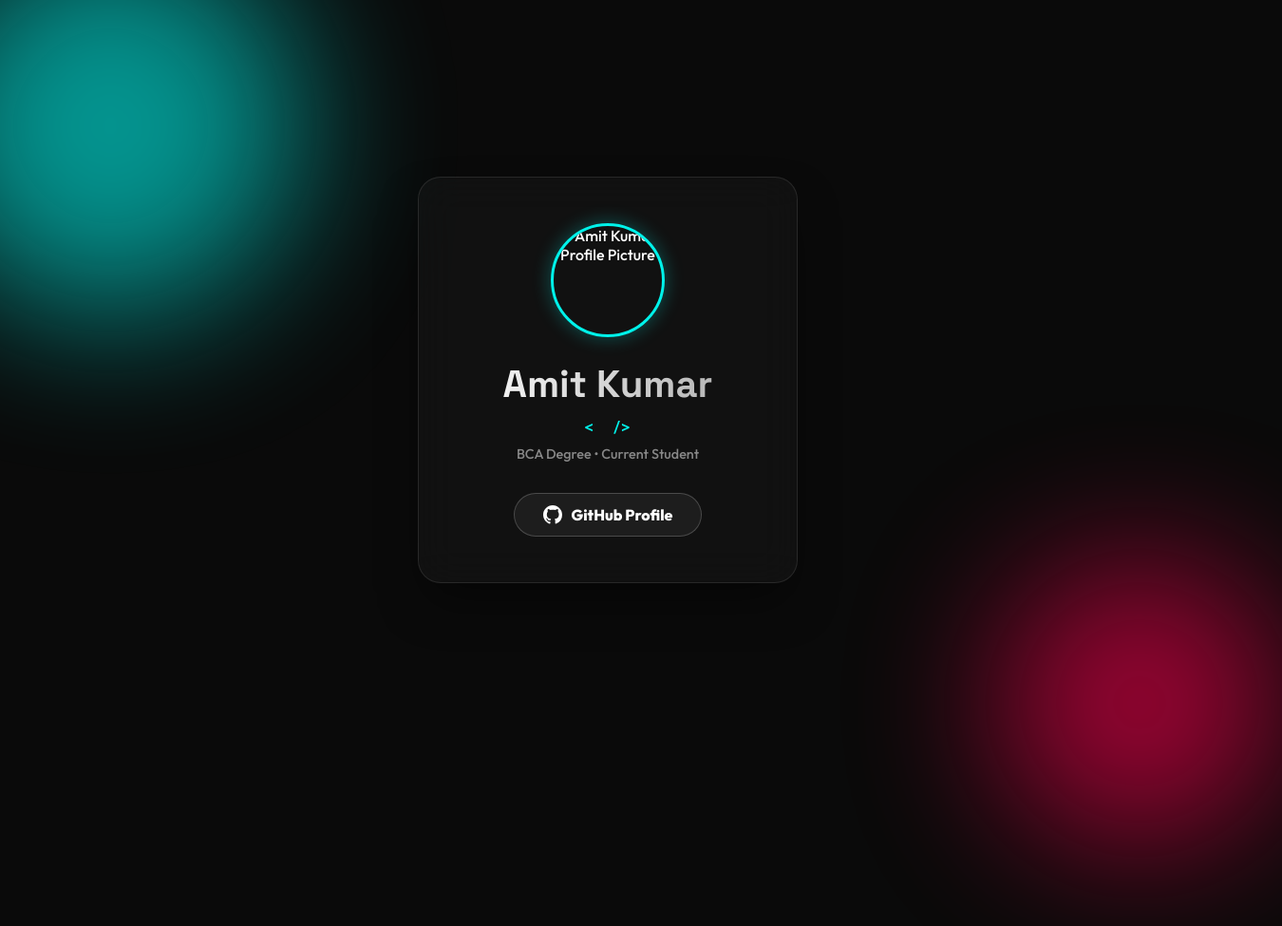
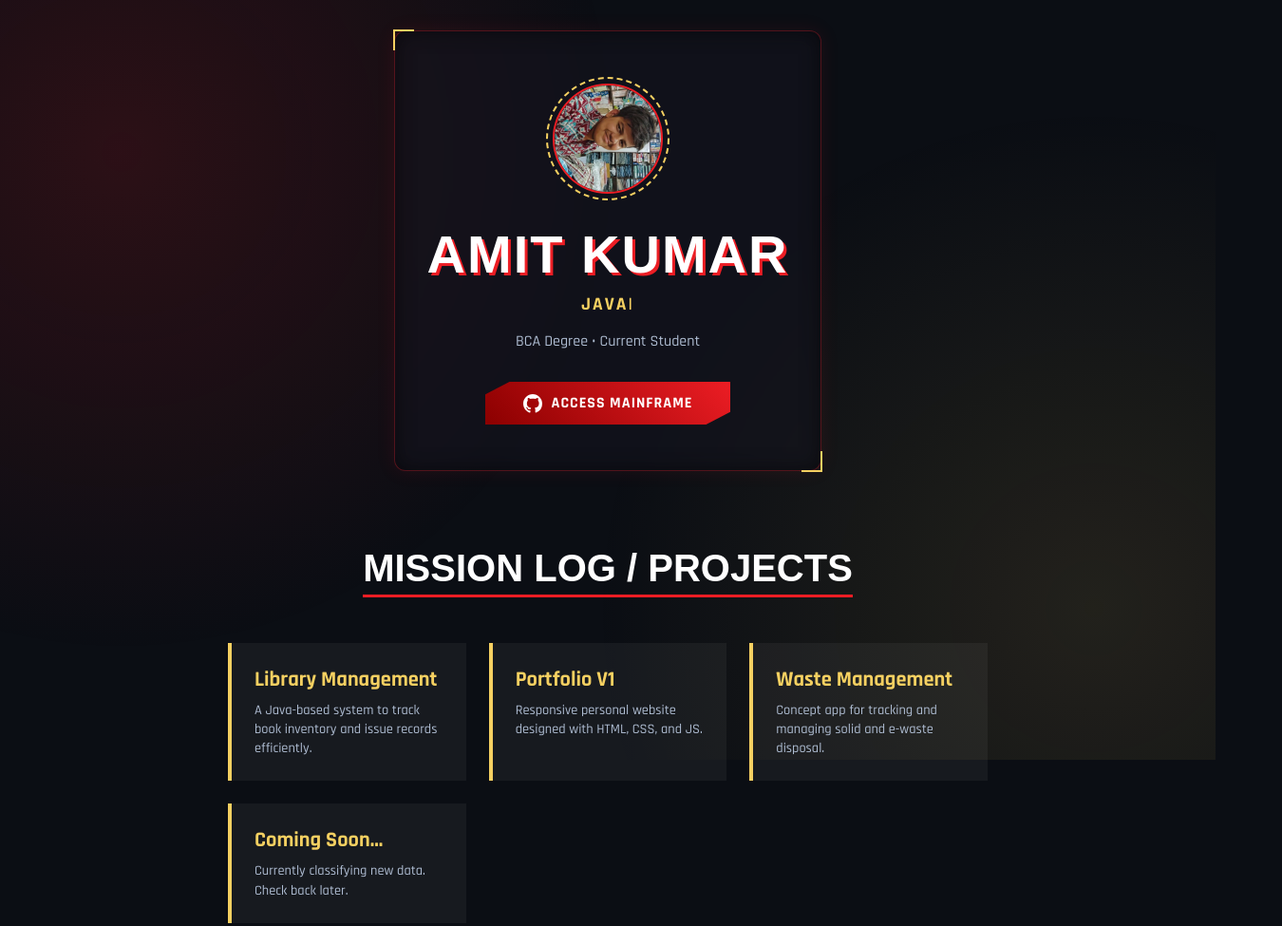
Before and after one commit to localhostamit/localhostamit.github.io, a plain HTML site: page index.html in a window 1280 px wide. Shown: the top 975 px of the page at 95% size, 1350 px wide, since content can reach past the window. Before the commit the page ends 890 px from the top, so only its background shows below. Drawn offline with Linux system fonts and the light colour scheme; a web font is replaced by a local one.

Commit message:
Revamp portfolio page with Marvel theme
Updated the portfolio page to reflect a Marvel-themed design with new styles, layout, and content.

```diff
--- a/index.html
+++ b/index.html
@@ -3,19 +3,21 @@
 <head>
     <meta charset="UTF-8">
     <meta name="viewport" content="width=device-width, initial-scale=1.0">
-    <title>Amit Kumar | Portfolio</title>
+    <title>Amit Kumar | MCU Portfolio</title>
     <link rel="preconnect" href="https://fonts.googleapis.com">
     <link rel="preconnect" href="https://fonts.gstatic.com" crossorigin>
-    <link href="https://fonts.googleapis.com/css2?family=Outfit:wght@300;500;800&family=Space+Grotesk:wght@700&display=swap" rel="stylesheet">
+    <link href="https://fonts.googleapis.com/css2?family=Marvel:wght@400;700&family=Rajdhani:wght@500;700&display=swap" rel="stylesheet">
 
     <style>
         :root {
-            --bg-color: #0a0a0a;
-            --card-bg: rgba(255, 255, 255, 0.03);
-            --primary: #00f2ea;
-            --secondary: #ff0050;
+            /* Marvel Theme Colors */
+            --bg-color: #0B0E14; /* Dark Space Black */
+            --card-bg: rgba(20, 20, 30, 0.6);
+            --primary: #EC1D24; /* Marvel Red */
+            --secondary: #F5D061; /* Infinity Gold */
+            --accent: #4da6ff; /* Tesseract Blue */
             --text-main: #ffffff;
-            --text-muted: #888888;
+            --text-muted: #aebcd1;
         }
 
         * {
@@ -26,110 +28,125 @@
 
         body {
             background-color: var(--bg-color);
-            font-family: 'Outfit', sans-serif;
-            height: 100vh;
+            font-family: 'Rajdhani', sans-serif; /* Tech/Sci-Fi Font */
+            min-height: 100vh; /* Allow scrolling */
+            color: var(--text-main);
+            position: relative;
+            overflow-x: hidden;
+            padding: 2rem 0;
+        }
+
+        /* Background Energy Effects */
+        .bg-effect {
+            position: fixed;
+            top: 0;
+            left: 0;
+            width: 100%;
+            height: 100%;
+            z-index: -1;
+            background:
+                radial-gradient(circle at 10% 20%, rgba(236, 29, 36, 0.15) 0%, transparent 40%),
+                radial-gradient(circle at 90% 80%, rgba(245, 208, 97, 0.1) 0%, transparent 40%);
+        }
+
+        .container {
+            width: 90%;
+            max-width: 800px;
+            margin: 0 auto;
             display: flex;
-            justify-content: center;
+            flex-direction: column;
             align-items: center;
-            overflow: hidden;
-            color: var(--text-main);
+            gap: 3rem;
+        }
+
+        /* --- MAIN PROFILE CARD --- */
+        .card {
+            background: var(--card-bg);
+            width: 100%;
+            max-width: 450px;
+            padding: 3rem 2rem;
+            border-radius: 12px;
+            /* Tech border effect */
+            border: 1px solid rgba(236, 29, 36, 0.3);
+            box-shadow:
+                0 0 20px rgba(236, 29, 36, 0.1),
+                inset 0 0 20px rgba(0, 0, 0, 0.5);
+            backdrop-filter: blur(10px);
+            text-align: center;
+            transform-style: preserve-3d;
+            transform: perspective(1000px);
             position: relative;
         }
 
-        /* Animated Background Blobs */
-        .blob {
+        /* Corner accents for tech look */
+        .card::before, .card::after {
+            content: '';
             position: absolute;
+            width: 20px;
+            height: 20px;
+            border: 2px solid var(--secondary);
+            transition: 0.3s;
+        }
+        .card::before { top: -2px; left: -2px; border-right: 0; border-bottom: 0; }
+        .card::after { bottom: -2px; right: -2px; border-left: 0; border-top: 0; }
+
+        /* Profile Image */
+        .avatar-container {
+            width: 130px;
+            height: 130px;
+            margin: 0 auto 1.5rem;
+            padding: 5px;
             border-radius: 50%;
-            filter: blur(80px);
-            z-index: -1;
-            opacity: 0.6;
-            animation: float 10s infinite alternate;
+            border: 2px dashed var(--secondary); /* Iron Man Arc Reactor vibe */
+            animation: spin-slow 20s linear infinite;
+            transform: translateZ(30px);
         }
 
-        .blob-1 {
-            width: 400px;
-            height: 400px;
-            background: var(--primary);
-            top: -100px;
-            left: -100px;
-        }
-
-        .blob-2 {
-            width: 300px;
-            height: 300px;
-            background: var(--secondary);
-            bottom: -50px;
-            right: -50px;
-            animation-delay: -5s;
-        }
-
-        /* The Glass Card */
-        .card {
-            background: var(--card-bg);
-            width: 90%;
-            max-width: 400px;
-            padding: 3rem 2rem;
-            border-radius: 24px;
-            border: 1px solid rgba(255, 255, 255, 0.1);
-            backdrop-filter: blur(20px);
-            -webkit-backdrop-filter: blur(20px);
-            box-shadow: 0 25px 50px -12px rgba(0, 0, 0, 0.5);
-            text-align: center;
-            transform-style: preserve-3d;
-            transform: perspective(1000px);
-            transition: transform 0.1s ease;
-        }
-
-        /* Profile Image */
         .avatar {
-            width: 120px; /* Slightly larger for better detail */
-            height: 120px;
+            width: 100%;
+            height: 100%;
             border-radius: 50%;
-            margin: 0 auto 1.5rem;
-            display: block; /* Ensures centering */
-            overflow: hidden; /* Important for image within circle */
-            box-shadow: 0 0 20px rgba(0, 242, 234, 0.3);
+            overflow: hidden;
+            border: 2px solid var(--primary);
             position: relative;
-            transform: translateZ(20px);
-            border: 3px solid var(--primary); /* Nice border around image */
         }
 
         .avatar img {
             width: 100%;
             height: 100%;
-            object-fit: cover; /* Ensures image fills the circle without distortion */
-            object-position: center; /* Centers the image within the circle */
+            object-fit: cover;
+            object-position: center;
+            display: block;
         }
 
         /* Typography */
         h1 {
-            font-family: 'Space Grotesk', sans-serif;
-            font-size: 2.5rem;
+            font-family: 'Marvel', sans-serif; /* Official Marvel Font Style */
+            font-size: 3.5rem;
+            letter-spacing: 2px;
             margin-bottom: 0.5rem;
-            background: linear-gradient(to right, #fff, #aaa);
-            -webkit-background-clip: text;
-            -webkit-text-fill-color: transparent;
-            transform: translateZ(30px);
+            text-transform: uppercase;
+            color: var(--text-main);
+            text-shadow: 3px 3px 0px var(--primary);
+            transform: translateZ(40px);
         }
 
         .status-container {
-            font-size: 1.1rem;
-            color: var(--primary);
-            margin-bottom: 0.5rem;
-            font-weight: 500;
-            letter-spacing: 1px;
+            font-size: 1.2rem;
+            color: var(--secondary);
+            margin-bottom: 1rem;
+            font-weight: 700;
+            letter-spacing: 2px;
             text-transform: uppercase;
-            transform: translateZ(25px);
-            display: flex;
-            justify-content: center;
-            gap: 10px;
+            transform: translateZ(30px);
         }
 
         .degree {
             color: var(--text-muted);
-            font-size: 0.9rem;
+            font-size: 1rem;
             margin-bottom: 2rem;
             transform: translateZ(20px);
+            font-family: 'Rajdhani', sans-serif;
         }
 
         /* Github Button */
@@ -137,126 +154,168 @@
             display: inline-flex;
             align-items: center;
             gap: 10px;
-            padding: 12px 30px;
-            background: rgba(255, 255, 255, 0.05);
+            padding: 12px 40px;
+            background: linear-gradient(45deg, #8b0000, var(--primary));
             color: white;
             text-decoration: none;
-            border-radius: 50px;
-            border: 1px solid rgba(255, 255, 255, 0.2);
-            font-weight: 600;
-            transition: all 0.3s cubic-bezier(0.4, 0, 0.2, 1);
-            position: relative;
-            overflow: hidden;
-            transform: translateZ(40px);
+            border: none;
+            font-weight: 700;
+            text-transform: uppercase;
+            letter-spacing: 1px;
+            clip-path: polygon(10% 0, 100% 0, 100% 70%, 90% 100%, 0 100%, 0 30%); /* Avengers styling */
+            transition: all 0.3s ease;
+            transform: translateZ(50px);
         }
 
         .btn:hover {
-            background: white;
+            background: var(--secondary);
             color: black;
-            box-shadow: 0 0 30px rgba(255, 255, 255, 0.4);
-            transform: translateZ(50px) scale(1.05);
+            box-shadow: 0 0 20px var(--secondary);
+            transform: translateZ(60px) scale(1.05);
         }
 
-        .btn svg {
-            width: 20px;
-            height: 20px;
-            fill: currentColor;
+        .btn svg { width: 20px; height: 20px; fill: currentColor; }
+
+        /* --- PROJECTS SECTION --- */
+        .projects-title {
+            font-family: 'Marvel', sans-serif;
+            font-size: 2.5rem;
+            color: var(--text-main);
+            text-transform: uppercase;
+            border-bottom: 3px solid var(--primary);
+            padding-bottom: 5px;
+            margin-top: 2rem;
         }
 
-        /* Animations */
-        @keyframes float {
-            0% { transform: translate(0, 0); }
-            100% { transform: translate(20px, 40px); }
+        .projects-grid {
+            display: grid;
+            grid-template-columns: repeat(auto-fit, minmax(250px, 1fr));
+            gap: 1.5rem;
+            width: 100%;
         }
 
-        /* Mobile responsiveness */
-        @media (max-width: 480px) {
-            h1 { font-size: 2rem; }
-            .blob-1 { width: 200px; height: 200px; }
+        .project-card {
+            background: rgba(255, 255, 255, 0.05);
+            padding: 1.5rem;
+            border-left: 4px solid var(--secondary);
+            transition: 0.3s;
+            position: relative;
+            overflow: hidden;
         }
+
+        .project-card:hover {
+            background: rgba(236, 29, 36, 0.1);
+            transform: translateY(-5px);
+            box-shadow: 0 5px 15px rgba(0,0,0,0.5);
+        }
+
+        .project-card h3 {
+            color: var(--secondary);
+            margin-bottom: 0.5rem;
+            font-size: 1.4rem;
+        }
+
+        .project-card p {
+            font-size: 0.9rem;
+            color: var(--text-muted);
+            line-height: 1.4;
+        }
+
+        @keyframes spin-slow {
+            from { transform: rotate(0deg); }
+            to { transform: rotate(360deg); }
+        }
+
     </style>
 </head>
 <body>
 
-    <div class="blob blob-1"></div>
-    <div class="blob blob-2"></div>
+    <div class="bg-effect"></div>
 
+    <div class="container">
         <div class="card" id="tiltCard">
+            <div class="avatar-container">
                 <div class="avatar">
-            <img profile.jpg alt="Amit Kumar Profile Picture">
+                    <img src="profile.jpg" alt="Amit Kumar" onerror="this.style.display='none'">
+                </div>
             </div>
 
             <h1>Amit Kumar</h1>
 
             <div class="status-container">
-            <span>&lt;</span>
-            <span id="typing-text"></span>
-            <span>/&gt;</span>
+                <span id="typing-text"></span><span style="animation: blink 1s infinite">|</span>
             </div>
 
             <p class="degree">BCA Degree • Current Student</p>
 
             <a href="https://github.com/localhostamit" target="_blank" class="btn">
                 <svg viewBox="0 0 24 24" xmlns="http://www.w3.org/2000/svg"><path d="M12 0C5.37 0 0 5.37 0 12c0 5.31 3.435 9.795 8.205 11.385.6.105.825-.255.825-.57 0-.285-.015-1.23-.015-2.235-3.015.66-3.795-1.455-3.795-1.455-.54-1.38-1.335-1.755-1.335-1.755-1.095-.75.09-.735.09-.735 1.2.09 1.83 1.23 1.83 1.23 1.08 1.86 2.805 1.32 3.495 1.005.105-.78.42-1.32.765-1.62-2.67-.3-5.46-1.335-5.46-5.925 0-1.305.465-2.385 1.23-3.225-.12-.3-.54-1.53.12-3.225 0 0 1.005-.315 3.3 1.23.96-.27 1.98-.405 3-.405 1.02 0 2.04.135 3 .405 2.295-1.56 3.3-1.23 3.3-1.23.66 1.695.24 2.925.12 3.225.765.84 1.23 1.905 1.23 3.225 0 4.605-2.805 5.625-5.475 5.925.435.375.81 1.095.81 2.22 0 1.605-.015 2.895-.015 3.285 0 .315.225.69.825.57A12.02 12.02 0 0024 12c0-6.63-5.37-12-12-12z"/></svg>
-            GitHub Profile
+                Access Mainframe
             </a>
         </div>
 
+        <h2 class="projects-title">Mission Log / Projects</h2>
+        <div class="projects-grid">
+            <div class="project-card">
+                <h3>Library Management</h3>
+                <p>A Java-based system to track book inventory and issue records efficiently.</p>
+            </div>
+            <div class="project-card">
+                <h3>Portfolio V1</h3>
+                <p>Responsive personal website designed with HTML, CSS, and JS.</p>
+            </div>
+            <div class="project-card">
+                <h3>Waste Management</h3>
+                <p>Concept app for tracking and managing solid and e-waste disposal.</p>
+            </div>
+            <div class="project-card">
+                <h3>Coming Soon...</h3>
+                <p>Currently classifying new data. Check back later.</p>
+            </div>
+        </div>
+    </div>
+
     <script>
-        // 1. Typing Effect Logic
+        // Typing Effect
         const textElement = document.getElementById('typing-text');
-        // Updated phrases to include your skills!
-        const phrases = ['C', 'C++', 'HTML', 'CSS', 'JavaScript', 'Developer', 'Student'];
+        const phrases = ['C++', 'Java', 'HTML / CSS', 'Web Developer', 'BCA Student'];
         let phraseIndex = 0;
         let charIndex = 0;
         let isDeleting = false;
-        let typeSpeed = 100;
 
         function type() {
             const currentPhrase = phrases[phraseIndex];
-
             if (isDeleting) {
                 textElement.textContent = currentPhrase.substring(0, charIndex - 1);
                 charIndex--;
-                typeSpeed = 50; // Faster when deleting
             } else {
                 textElement.textContent = currentPhrase.substring(0, charIndex + 1);
                 charIndex++;
-                typeSpeed = 150; // Normal typing speed
             }
+
+            let typeSpeed = isDeleting ? 50 : 100;
 
             if (!isDeleting && charIndex === currentPhrase.length) {
                 isDeleting = true;
-                typeSpeed = 2000; // Pause at end of word
+                typeSpeed = 2000;
             } else if (isDeleting && charIndex === 0) {
                 isDeleting = false;
                 phraseIndex = (phraseIndex + 1) % phrases.length;
-                typeSpeed = 500; // Pause before new word
+                typeSpeed = 500;
             }
-
             setTimeout(type, typeSpeed);
         }
-
-        // Start typing loop
         document.addEventListener('DOMContentLoaded', type);
 
-
-        // 2. 3D Tilt Effect Logic
+        // 3D Tilt Logic
         const card = document.getElementById('tiltCard');
-
         document.addEventListener('mousemove', (e) => {
+            if(window.innerWidth > 768) { // Only tilt on PC, not mobile
                 const x = (window.innerWidth / 2 - e.pageX) / 25;
                 const y = (window.innerHeight / 2 - e.pageY) / 25;
-
-            // Apply rotation to the card
                 card.style.transform = `rotateY(${x}deg) rotateX(${y}deg)`;
+            }
         });
-
-        // Reset position when mouse leaves window
-        document.addEventListener('mouseleave', () => {
-            card.style.transform = `rotateY(0deg) rotateX(0deg)`;
-        });
-
     </script>
 </body>
 </html>
```
Lines whose indentation alone changed are shown as unchanged.
